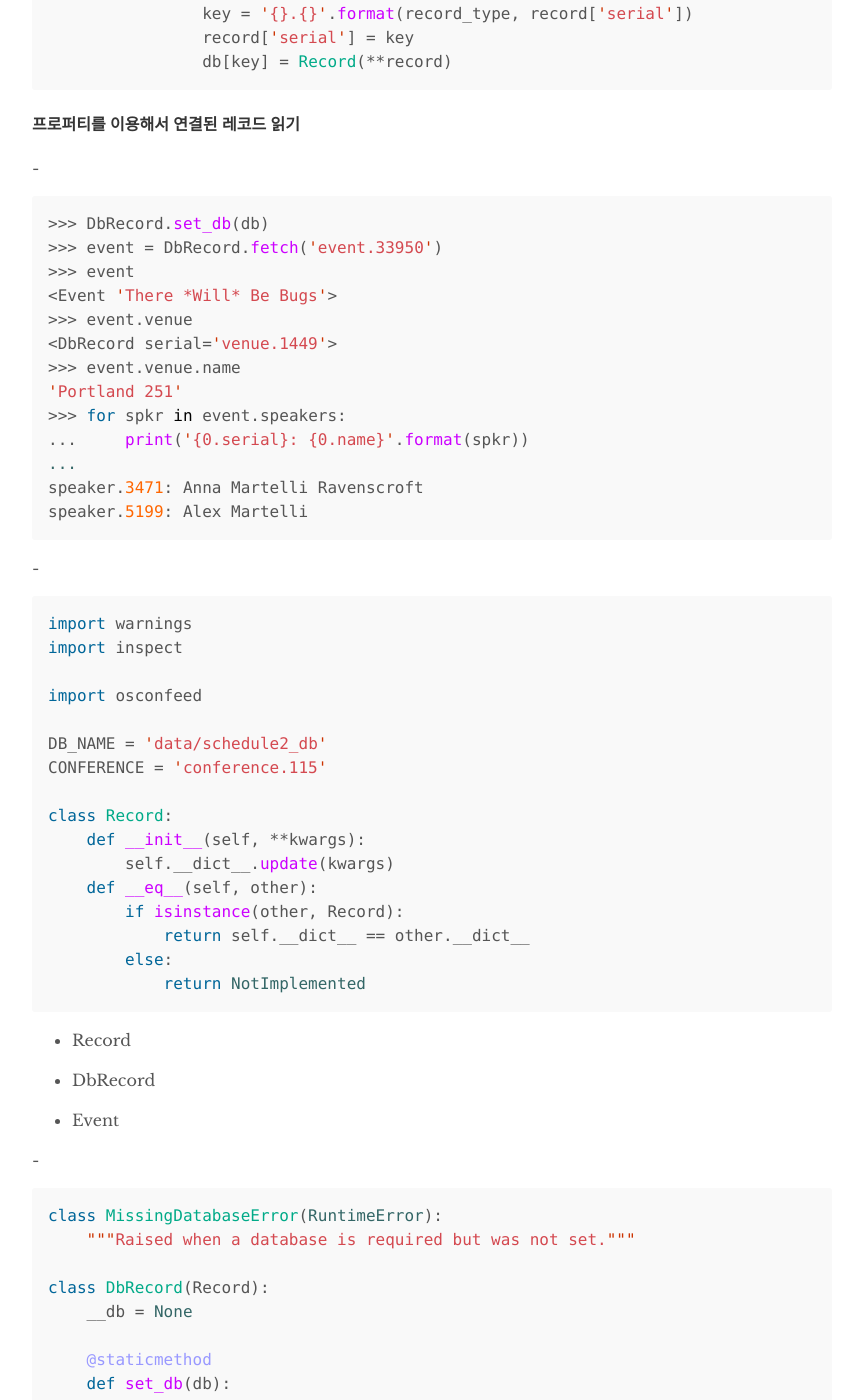
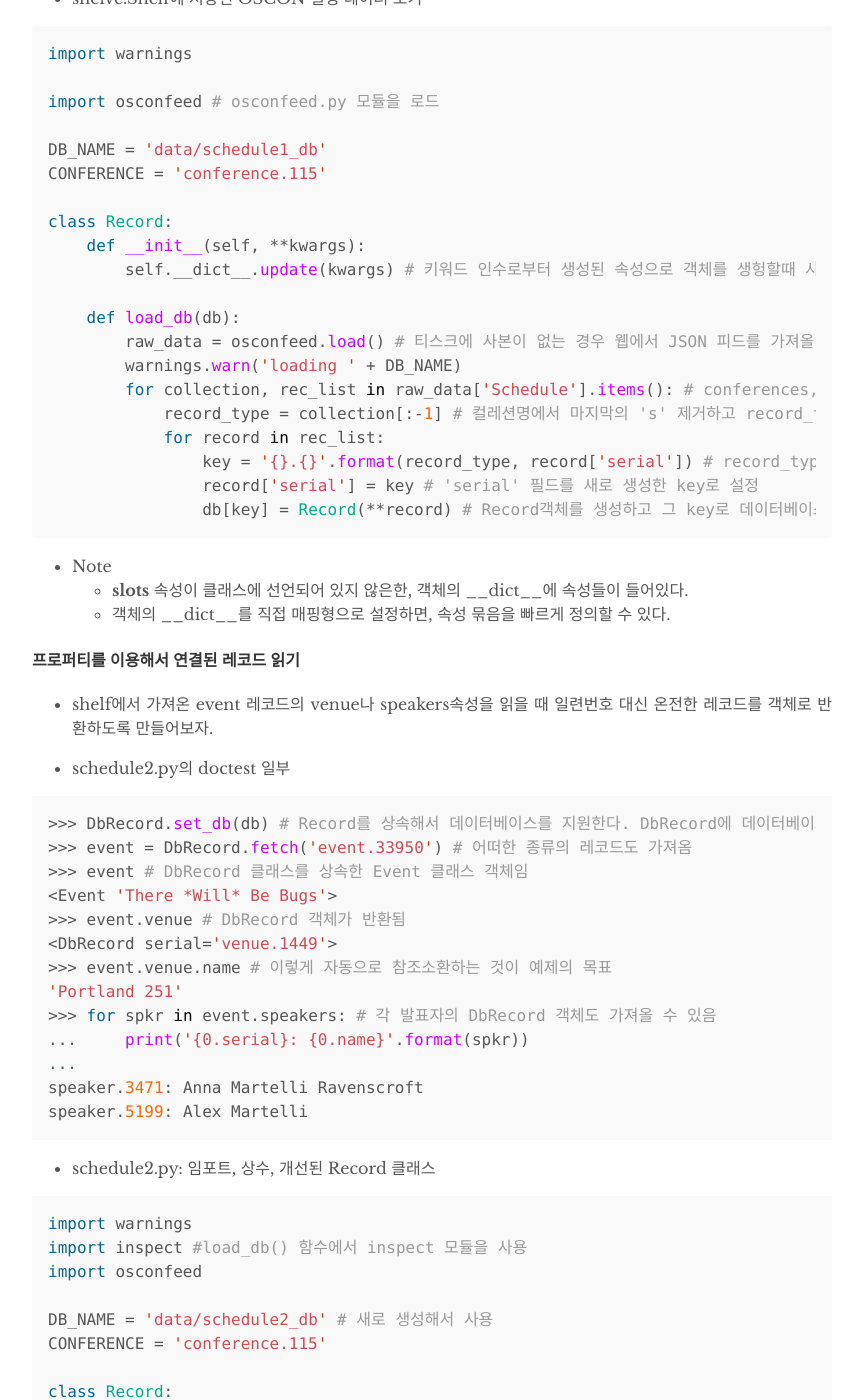
Before and after one commit to hydblab/hydblab.github.io, a Jekyll site: the page built from _posts/2018-11-07-dynamic-attribute-and-properties.md, in a window 1280 px wide and 1400 px high, scrolled down 6743 px. Shown: the whole window, without its empty margins (208-1071 px from the left). Built offline with Jekyll 4.4.1, drawn with Linux system fonts in a browser that asks for light colours; some of the changed text lies outside the part shown.

Commit message:
update:half of  dynamic-attribute-and-properties

```diff
--- a/_posts/2018-11-07-dynamic-attribute-and-properties.md
+++ b/_posts/2018-11-07-dynamic-attribute-and-properties.md
@@ -212,6 +212,7 @@ x = object_maker(Foo, 'bar')
 {% endhighlight %}
 
 - FrozenJSON 객체든 아니든 새로운 객체를 생성하는 대신 __new__() 사용
+  - build() 클래스에서 처리하던 내용을 __new__()메스드로 옮김
 {% highlight python %}
 from collections import abc
 
@@ -220,10 +221,10 @@ class FrozenJSON:
         using attribute notation
     """
 
-    def __new__(cls, arg):
+    def __new__(cls, arg): # 첫 번재로 받는 인수는 클래스 자신, 나머지 인수는 __init__()과 동일하게 받음
         if isinstance(arg, abc.Mapping):
-            return super().__new__(cls)
-        elif isinstance(arg, abc.MutableSequence):
+            return super().__new__(cls) # 슈퍼 클래스의 __new__()에 위임, FrozenFSON을 인수로 전달
+        elif isinstance(arg, abc.MutableSequence): #  나머지는 build()와 동일
             return [cls(item) for item in arg]
         else:
             return arg
@@ -237,170 +238,194 @@ class FrozenJSON:
         if hasattr(self.__data, name):
             return getattr(self.__data, name)
         else:
-            return FrozenJSON(self.__data[name])
+            return FrozenJSON(self.__data[name]) # 기존에는 FrozenJSON.build() 호출
 {% endhighlight %}
 
+- Note
+  - __init__()은 첫번째 인수는 self
+  - FrozenJSON.__new__() 안에서 super().__new__(cls)가 object.(FrozenJSON)을 호출하는 셈이됨
+  - 인터프리터 내부에서 object.__new__()가 객체를 생성하지만, 생성된 객체의 __class__속성은 FrozenJSON을 가리킴
+
 #### shelve를 이용해서 OSCON 피드 구조 변경하기
--
+
+- shelve
+  - shelve.open()은 shelve.Shelf 객체를 반환한다.
+  - dbm 모듈을 이용해서 키-값 객체를 보관하는 단순 객체이다.
+
+- 특징
+  - 매핑형이 제공하는 핵심 메서드를 제공한다.
+    - abc.MutableMapping 클래스를 상속 받는다.
+  - sync(), close()등 입출력 관리 메서드를 제공한다.
+  - 새로운 값이 키에 할당될 때마다 키와 값이 지정된다.
+  - 키는 반드시 문자열이어야 한다.
+  - 값은 반드시 pickle 모듈이 처리할 수 있는 객체여야 한다.
+
+- 기능 시험(위 예제 문제 해결)
+  - 이전 예제는  인덱스 40번에 있는 이벤트에 두 명의 발표자(3471, 5199)가 있지만, 발표자를 찾기 쉽지 않다.
 {% highlight python %}
 >>> import shelve
->>> db = shelve.open(DB_NAME)
->>> if CONFERENCE not in db:
-...     load_db(db)
+>>> db = shelve.open(DB_NAME) # 기존 데이터베이스 파일을 열거나 새로 만든다.
+>>> if CONFERENCE not in db: # 테이터가 있는지 알려진 키로 접근해 확인한다.
+...     load_db(db) # 데이터베이스가 비어 있으면 데이터베이스를 로딩한다.
 ...
->>> speaker = db['speaker.3471']
->>> type(speaker)
+>>> speaker = db['speaker.3471'] # speaker레코드를 가져온다.
+>>> type(speaker) # Record 클래스의 객체를 반환한다.(아래 예제)
 <class 'schedule1.Record'>
->>> speaker.name, speaker.twitter
+>>> speaker.name, speaker.twitter # Record객체는 하위 JSON 레코드의 필드를 반영한 속성을 구현한다.
 ('Anna Martelli Ravenscroft', 'annaraven')
->>> db.close()
+>>> db.close() # 반드시 닫아야한다.
 {% endhighlight %}
 
--
+- shelve.Shelf에 저장된 OSCON 일정 테이터 보기
 {% highlight python %}
 import warnings
 
-import osconfeed
+import osconfeed # osconfeed.py 모듈을 로드
 
 DB_NAME = 'data/schedule1_db'
 CONFERENCE = 'conference.115'
 
 class Record:
     def __init__(self, **kwargs):
-        self.__dict__.update(kwargs)
+        self.__dict__.update(kwargs) # 키워드 인수로부터 생성된 속성으로 객체를 생헝할때 사용
+
     def load_db(db):
-        raw_data = osconfeed.load()
+        raw_data = osconfeed.load() # 티스크에 사본이 없는 경우 웹에서 JSON 피드를 가져올 수 있음
         warnings.warn('loading ' + DB_NAME)
-        for collection, rec_list in raw_data['Schedule'].items():
-            record_type = collection[:-1]
+        for collection, rec_list in raw_data['Schedule'].items(): # conferences, events 등 컬렉션을 반복
+            record_type = collection[:-1] # 컬레션명에서 마지막의 's' 제거하고 record_type으로 설정
             for record in rec_list:
-                key = '{}.{}'.format(record_type, record['serial'])
-                record['serial'] = key
-                db[key] = Record(**record)
+                key = '{}.{}'.format(record_type, record['serial']) # record_type과 'serial'필드로부터 key를 생성
+                record['serial'] = key # 'serial' 필드를 새로 생성한 key로 설정
+                db[key] = Record(**record) # Record객체를 생성하고 그 key로 데이터베이스에 저장
 {% endhighlight %}
 
+- Note
+  - __slots__ 속성이 클래스에 선언되어 있지 않은한, 객체의 __dict__에 속성들이 들어있다.
+  - 객체의 __dict__를 직접 매핑형으로 설정하면, 속성 묶음을 빠르게 정의할 수 있다.
+
 #### 프로퍼티를 이용해서 연결된 레코드 읽기
--
+
+- shelf에서 가져온 event 레코드의 venue나 speakers속성을 읽을 때 일련번호 대신 온전한 레코드를 객체로 반환하도록 만들어보자.
+
+- schedule2.py의 doctest 일부
+
 {% highlight python %}
->>> DbRecord.set_db(db)
->>> event = DbRecord.fetch('event.33950')
->>> event
+>>> DbRecord.set_db(db) # Record를 상속해서 데이터베이스를 지원한다. DbRecord에 데이터베이스에 대한 참조를 전달해야 한다.
+>>> event = DbRecord.fetch('event.33950') # 어떠한 종류의 레코드도 가져옴
+>>> event # DbRecord 클래스를 상속한 Event 클래스 객체임
 <Event 'There *Will* Be Bugs'>
->>> event.venue
+>>> event.venue # DbRecord 객체가 반환됨
 <DbRecord serial='venue.1449'>
->>> event.venue.name
+>>> event.venue.name # 이렇게 자동으로 참조소환하는 것이 예제의 목표
 'Portland 251'
->>> for spkr in event.speakers:
+>>> for spkr in event.speakers: # 각 발표자의 DbRecord 객체도 가져올 수 있음
 ...     print('{0.serial}: {0.name}'.format(spkr))
 ...
 speaker.3471: Anna Martelli Ravenscroft
 speaker.5199: Alex Martelli
 {% endhighlight %}
 
--
+- schedule2.py: 임포트, 상수, 개선된 Record 클래스
 {% highlight python %}
 import warnings
-import inspect
-
+import inspect #load_db() 함수에서 inspect 모듈을 사용
 import osconfeed
 
-DB_NAME = 'data/schedule2_db'
+DB_NAME = 'data/schedule2_db' # 새로 생성해서 사용
 CONFERENCE = 'conference.115'
 
 class Record:
     def __init__(self, **kwargs):
         self.__dict__.update(kwargs)
-    def __eq__(self, other):
+
+    def __eq__(self, other): # 배교하는데 유용하게 사용됨
         if isinstance(other, Record):
             return self.__dict__ == other.__dict__
         else:
             return NotImplemented
 {% endhighlight %}
 
-- Record
-
-- DbRecord
-
-- Event
-
--
+- schedule2.py: MissingDatabaseError, DbRecord 클래스
 {% highlight python %}
 class MissingDatabaseError(RuntimeError):
-    """Raised when a database is required but was not set."""
+    """Raised when a database is required but was not set.""" # pass문 보다 이렇게 하는게 좋다.
 
-class DbRecord(Record):
-    __db = None
+class DbRecord(Record): # Record클래스를 상속
 
-    @staticmethod
+    __db = None # shelve.Shelf 데이터베이스에 대한 참조를 보관
+
+    @staticmethod # 정적 메서드로 호출 방법에 무관하게 언제나 동일한 결과가 나옴을 명시
     def set_db(db):
-        DbRecord.__db = db
+        DbRecord.__db = db # Event.set_db()를 호출해도 DbRecord클래스에 __db 속성이 설정됨
 
-    @staticmethod
+    @staticmethod # 정적 메서드로 호출 방법에 무관하게 언제나 DbRecord.__db가 참조하는 객체를 반환
     def get_db():
         return DbRecord.__db
 
-    @classmethod
+    @classmethod # 클래스 메서드이므로 서브클래스에서 쉽게 커스터마이즈 할 수 있음
     def fetch(cls, ident):
         db = cls.get_db()
         try:
-            return db[ident]
+            return db[ident] # ident 키를 가진 레코드를 가져옴
         except TypeError:
-            if db is None:
+            if db is None: # TypeError가 발생하고 db가 None이면 사용자 정의 예외를 발생시킴
                 msg = "database not set; call '{}.set_db(my_db)'"
                 raise MissingDatabaseError(msg.format(cls.__name__))
-            else:
+            else: # ??
                 raise
+
      def __repr__(self):
-         if hasattr(self, 'serial'):
+         if hasattr(self, 'serial'): # 레코드에 'serial' 속성이 있으면 문자열 표현 안에 사용함
              cls_name = self.__class__.__name__
              return '<{} serial={!r}>'.format(cls_name, self.serial)
          else:
-             return super().__repr__()
+             return super().__repr__() # 없으면 슈퍼클래스의 __repr__()메서드를 사용
 {% endhighlight %}
 
--
+- schedule2.py: Event클래스
 {% highlight python %}
-class Event(DbRecord):
+class Event(DbRecord): # DbRecord 클래스를 상속
 
     @property
      def venue(self):
          key = 'venue.{}'.format(self.venue_serial)
-         return self.__class__.fetch(key)
+         return self.__class__.fetch(key) # venue_serial 속성으로부터 key를 생성하고 DbRecord에서 상속한 fetch() 클래스 메서드에 전달
 
     @property
     def speakers(self):
-        if not hasattr(self, '_speaker_objs'):
-            spkr_serials = self.__dict__['speakers']
-            fetch = self.__class__.fetch
+        if not hasattr(self, '_speaker_objs'): # 레코드에 _speaker_objs 속성이 있는지 검사
+            spkr_serials = self.__dict__['speakers'] # 없으면 __dict__객체에서 'speakers' 속성을 가져옴
+            fetch = self.__class__.fetch # 클래스 메서드에 대한 참조를 가져옴
             self._speaker_objs = [fetch('speaker.{}'.format(key))
-                                  for key in spkr_serials]
-        return self._speaker_objs
+                                  for key in spkr_serials] # speaker 레코드의 리스트로 self._speaker_objs를 설정
+        return self._speaker_objs # 리스트 반환
 
     def __repr__(self):
-        if hasattr(self, 'name'):
+        if hasattr(self, 'name'): # 레코드에 'name'속성이 있으면 문자열로 표현
             cls_name = self.__class__.__name__
             return '<{} {!r}>'.format(cls_name, self.name)
         else:
-            return super().__repr__()
+            return super().__repr__() # 없으면 슈퍼클래스의 __repr__() 메서드를 호출
 {% endhighlight %}
 
--
+- schedule2.py: load_db() 함수
 {% highlight python %}
 def load_db(db):
     raw_data = osconfeed.load()
     warnings.warn('loading ' + DB_NAME)
     for collection, rec_list in raw_data['Schedule'].items():
-        record_type = collection[:-1]
-        cls_name = record_type.capitalize()
-        cls = globals().get(cls_name, DbRecord)
-        if inspect.isclass(cls) and issubclass(cls, DbRecord):
-            factory = cls
+        record_type = collection[:-1] #  schedule1.py와 동일
+        cls_name = record_type.capitalize() # 클래스명으로 사용하기 위해 record_type의 첫 글자를 대문자로 변경
+        cls = globals().get(cls_name, DbRecord) # 전역 범위에서 클래스명의 객체를 가져옴, 없다면 DbRecord객체를 가져옴
+        if inspect.isclass(cls) and issubclass(cls, DbRecord): #  클래스인지 DbRecord의 서브 클래스인지 검사
+            factory = cls # factory 클래스에 바인딩, factory는 record_type에 따라 DbRecord의 서브 클래스가 될 수도 있음
         else:
-            factory = DbRecord
-        for record in rec_list:
+            factory = DbRecord # factory를 DbRecord에 바인딩
+        for record in rec_list: # key를 생성하고 레코드를 저장
             key = '{}.{}'.format(record_type, record['serial'])
             record['serial'] = key
-            db[key] = factory(**record)
+            db[key] = factory(**record) # 데이터베이스에 저장할 객체는 factory로 생성됨, record_type에 따라 DbRecord나 DbRecord의 서브 클래스 가 될 수 있음
 {% endhighlight %}
 
 <hr>
```
Also changed, not shown: _posts/2018-09-19-python-object.md (+1 -1 lines).
